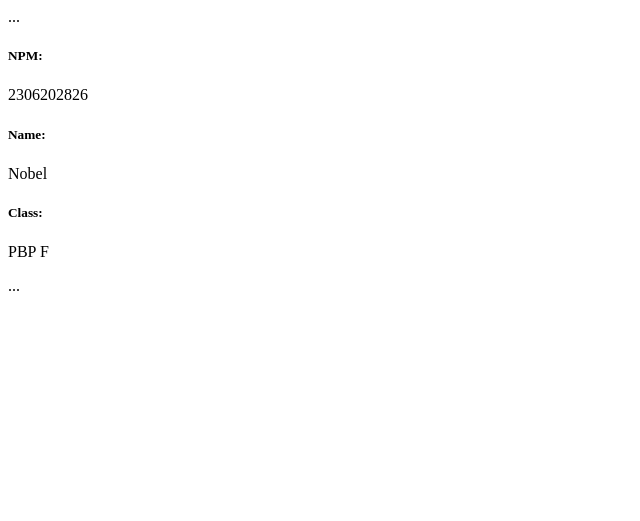
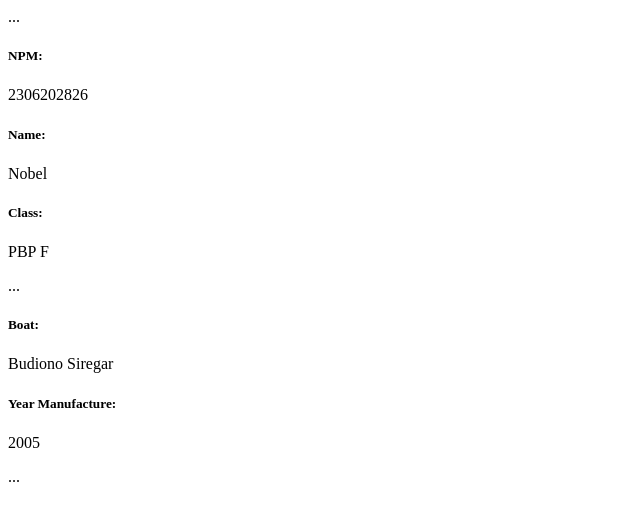
Before and after one commit to nobeljb/ship-shop, a Django app: page / in a window 1280 px wide. Shown: the top 521 px of the page, without its empty margins (0-640 px from the left). Run offline with Django 5.2, Linux system fonts and the light colour scheme.

Commit message:
adding boat

```diff
--- a/main/templates/main.html
+++ b/main/templates/main.html
@@ -6,3 +6,8 @@
 <h5>Class: </h5>
 <p>{{ class }}<p>
 ...
+<h5>Boat: </h5>
+<p>{{ boat }}<p>
+<h5>Year Manufacture: </h5>
+<p>{{ yearmanufacture }}<p>
+...
--- a/main/views.py
+++ b/main/views.py
@@ -4,7 +4,9 @@ def show_main(request):
     context = {
         'npm' : '2306202826',
         'name': 'Nobel',
-        'class': 'PBP F'
+        'class': 'PBP F',
+        'boat' : 'Budiono Siregar',
+        'yearmanufacture' : '2005'
     }
 
     return render(request, "main.html", context)
```
